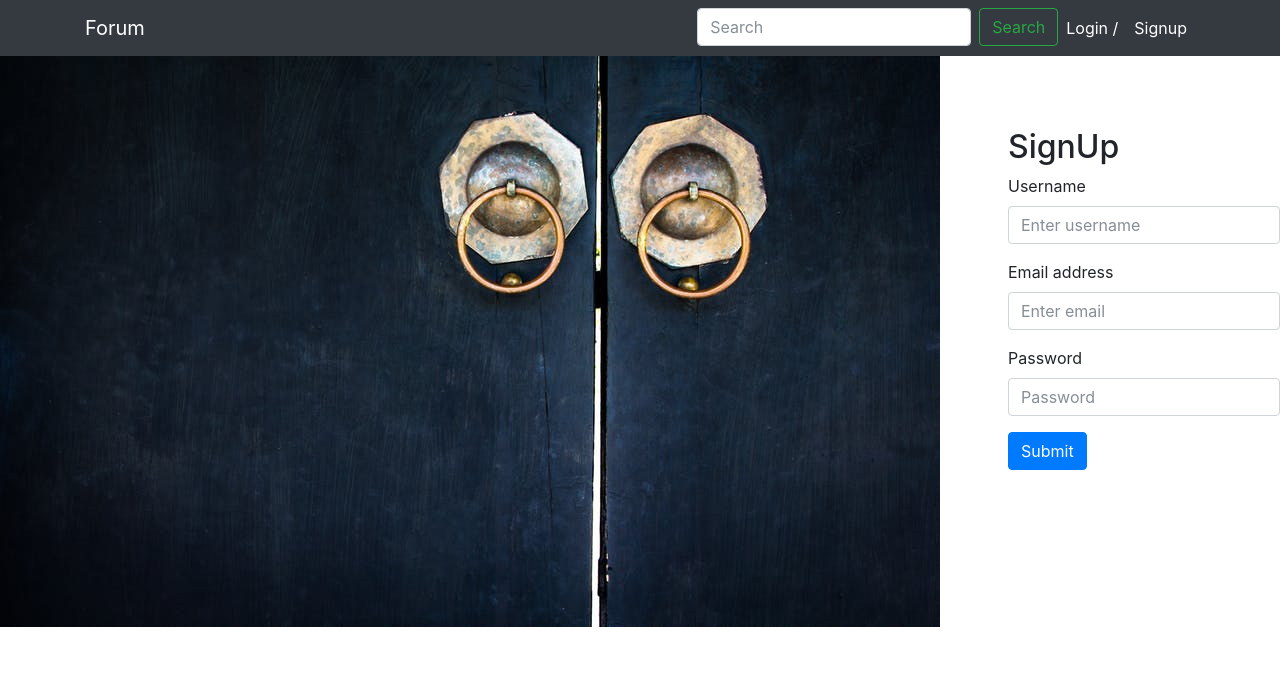
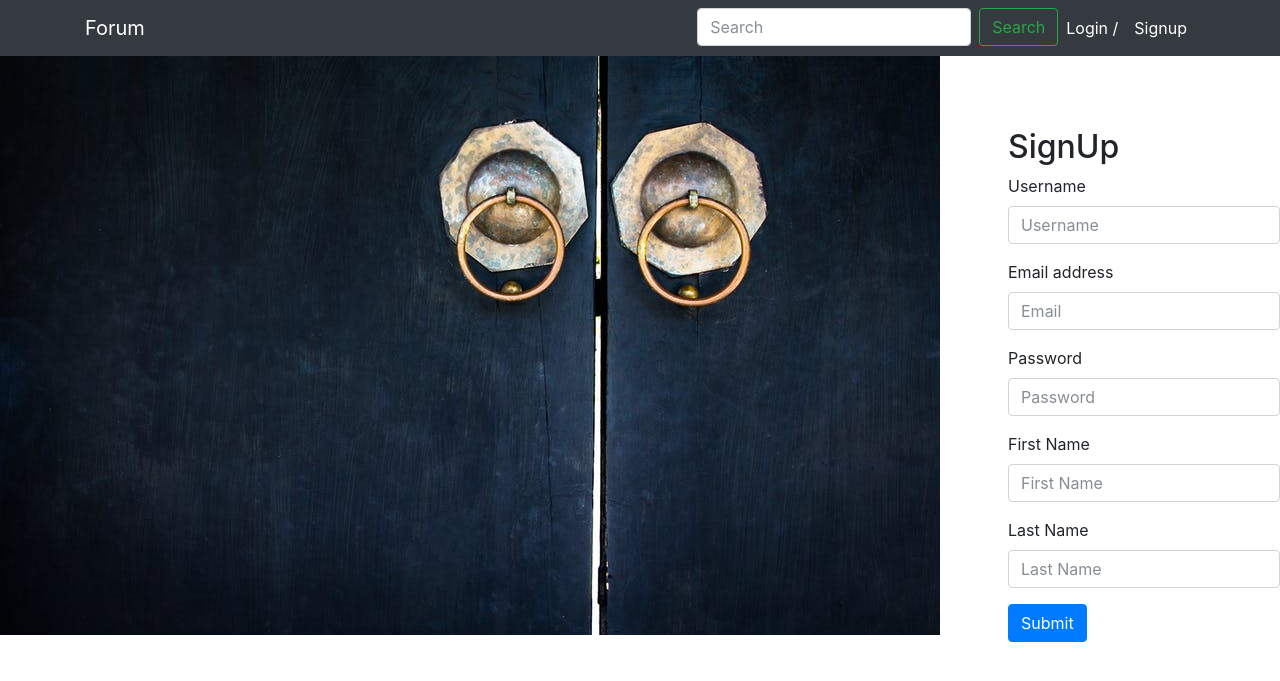
Before and after one commit to Nolyna/webforum4370, a PHP site: page /pages/signup.php in a window 1280 px wide. Shown: the top 681 px of the page. Run offline with PHP 8.4, Linux system fonts and the light colour scheme.

Commit message:
Updated signup.php

```diff
--- a/pages/signup.php
+++ b/pages/signup.php
@@ -25,19 +25,27 @@
                 <div class="media">
                     <img class="align-self-center mr-1" src="../assets/door.jpeg" alt="Generic placeholder image">
                     <div class="media-body justify-content-md-center">
-                        <form>
+                        <form action = "usersignup.php" method = "post">
                             <h2> SignUp</h2>
                             <div class="form-group">
-                                <label for="Username"> Username</label>
-                                <input type="input" class="form-control" id="Username" placeholder="Enter username">
+                                <label for="username">Username</label>
+                                <input type="text" class="form-control" id="username" name = "username" placeholder="Username">
                             </div>
                             <div class="form-group">
                                 <label for="email">Email address</label>
-                                <input type="email" class="form-control" id="email" aria-describedby="emailHelp" placeholder="Enter email">
+                                <input type="text" class="form-control" id="email" name = "email" aria-describedby="emailHelp" placeholder="Email">
                             </div>
                             <div class="form-group">
                                 <label for="password">Password</label>
-                                <input type="password" class="form-control" id="password" placeholder="Password">
+                                <input type="password" class="form-control" id="password" name = "password" placeholder="Password">
+                            </div>
+							<div class="form-group">
+                                <label for="firstname">First Name</label>
+                                <input type="text" class="form-control" id="password" name = "firstname" placeholder="First Name">
+                            </div>
+							<div class="form-group">
+                                <label for="lastname">Last Name</label>
+                                <input type="text" class="form-control" id="password" name = "lastname" placeholder="Last Name">
                             </div>
                             <button type="submit" class="btn btn-primary">Submit</button>
                         </form>
@@ -50,8 +58,6 @@
         </div>
         <!-- /.container -->
 
-
-
         <!-- Bootstrap core JavaScript -->
         <script src="../vendor/jquery/jquery.min.js"></script>
         <script src="../vendor/bootstrap/js/bootstrap.bundle.min.js"></script>
```
